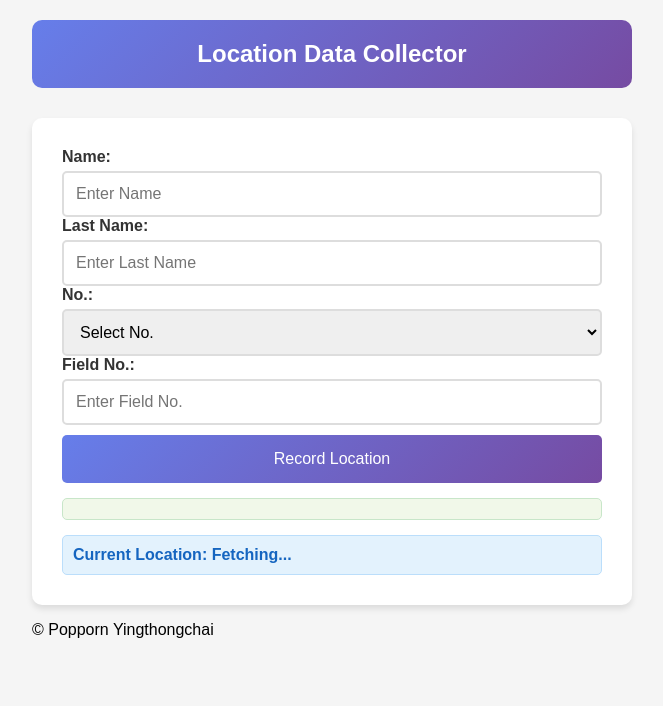
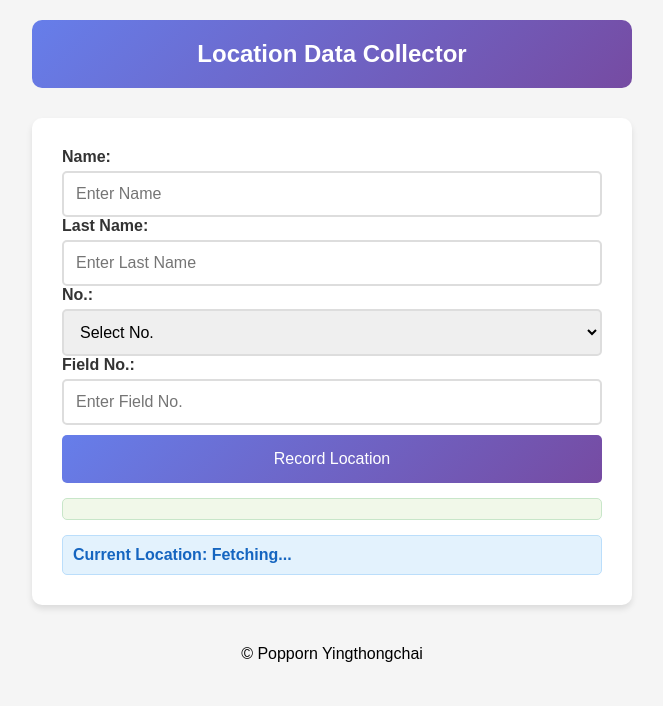
Before and after one commit to byuranann/myfield, a plain HTML site: page index.html in a window 1280 px wide. Shown: the whole page, without its empty margins (308-971 px from the left). Drawn offline with Linux system fonts and the light colour scheme.

Commit message:
Update style.css

```diff
--- a/style.css
+++ b/style.css
@@ -84,4 +84,16 @@ body {
             background-color: #f1f8e9;
             color: #33691e;
             border: 1px solid #c8e6c9;
+
         }
+
+        footer {
+            background: linear-gradient(135deg, var(--gray-dark) 0%, #2c2c2c 100%);
+            color: var(--white);
+            text-align: center;
+            padding: 1.5rem 0;
+            margin-top: auto;
+            box-shadow: 0 -4px 6px var(--shadow-light);
+            position: relative;
+            z-index: 10;
+        }
```
